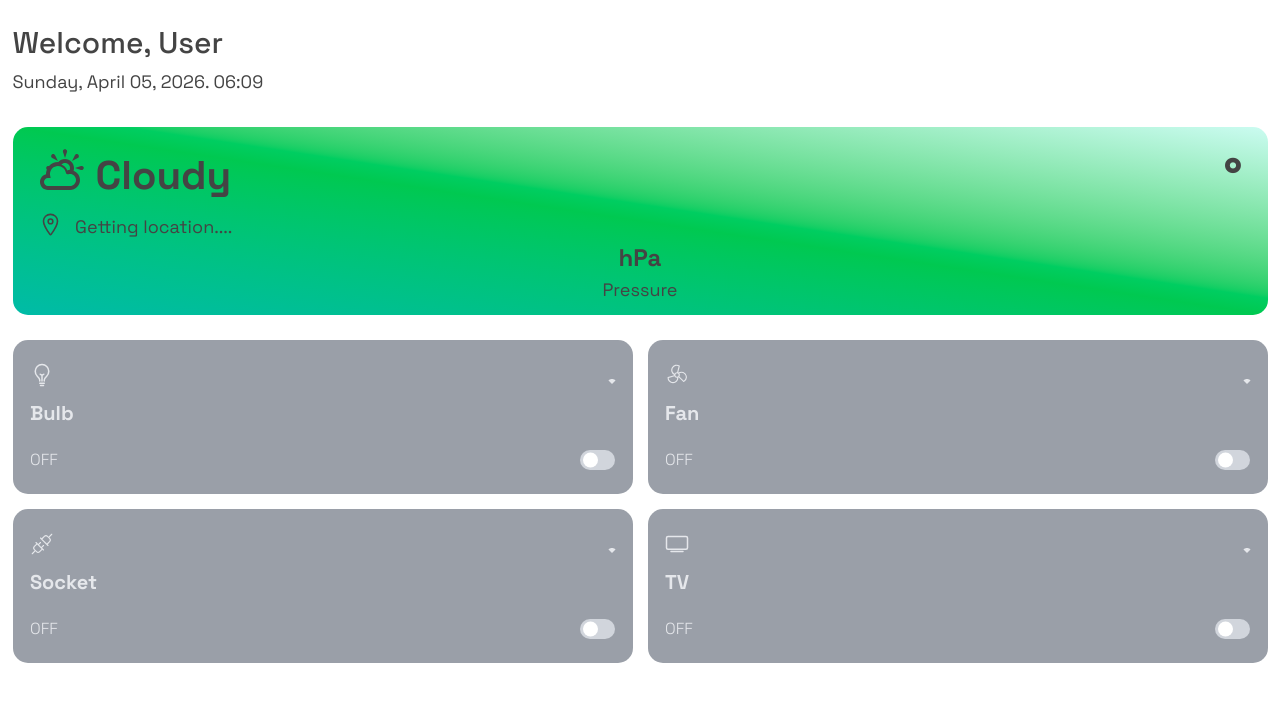
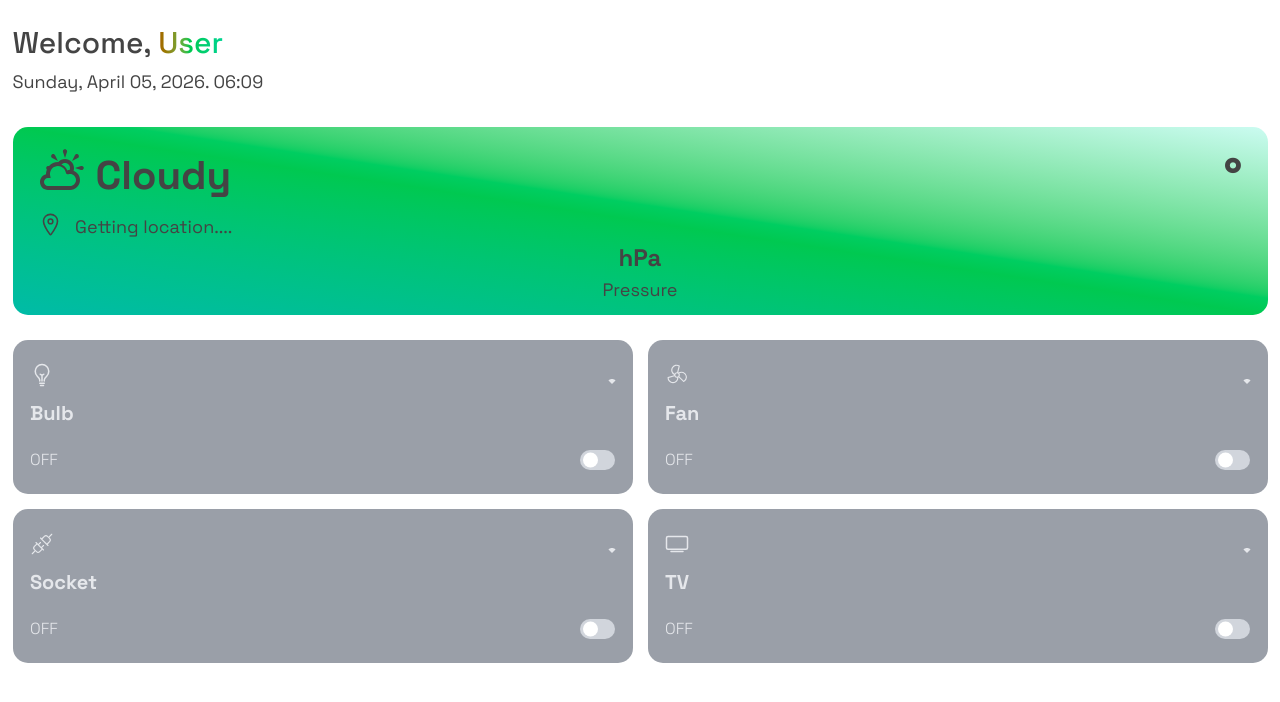
Before and after one commit to Mayor-Isaac/Embedded-System-Project, a React (Vite) app: page / in a window 1280 px wide. Shown: the top 702 px of the page. Built offline with nearby package versions, Linux system fonts and the light colour scheme; no server answers; the database is empty.

Commit message:
fix: Correct formatting of welcome message in Header component

```diff
--- a/src/components/Header.jsx
+++ b/src/components/Header.jsx
@@ -6,13 +6,14 @@ export default function Header() {
   return (
     <div className="flex justify-between items-center py-3">
       <div className="flex flex-col gap-1">
-        <h1 className='font-medium text-[30px] '>
-          Welcome, <span>User</span>
+        <h1 className="font-medium text-[30px] ">
+          Welcome,{" "}
+          <span className="bg-linear-to-r from-yellow-700 via-green-500 to-emerald-400 bg-clip-text text-transparent">
+            User
+          </span>
         </h1>
         <span>{getCurrentDate()}</span>
       </div>
-
-      {/* <IoGrid size={25} className='' /> */}
     </div>
   );
 }
```
